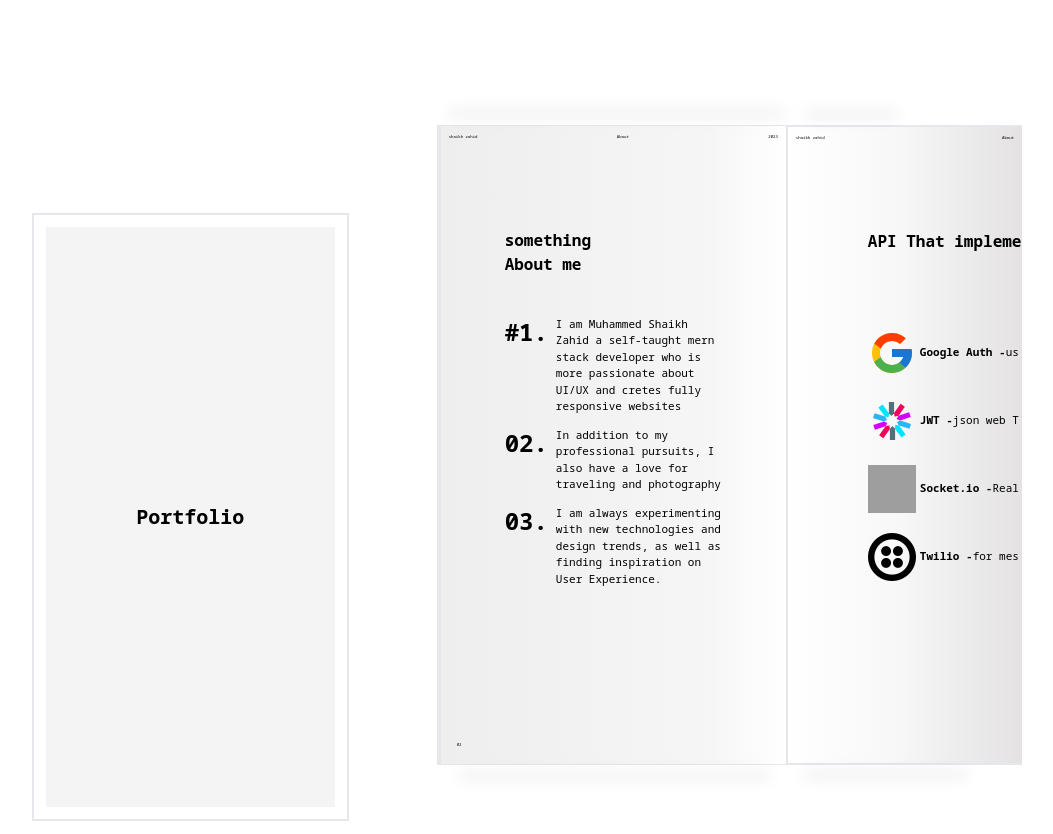
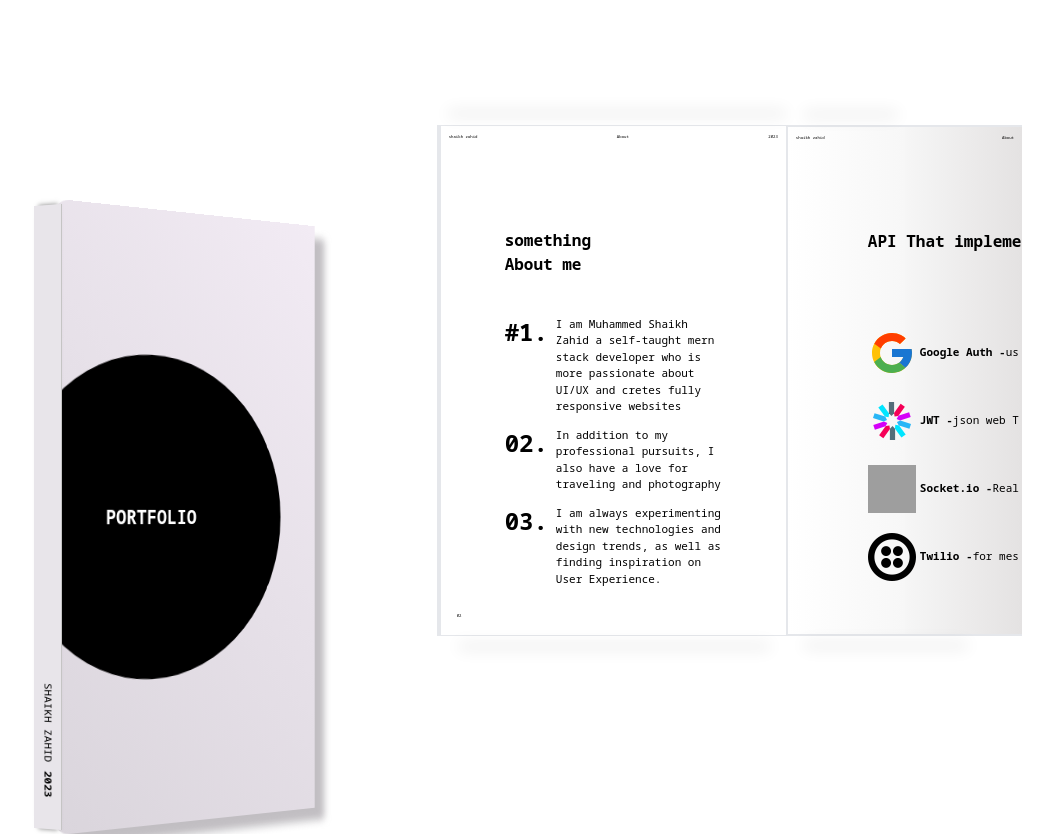
Before and after one commit to MUHAMMED-SHAIKH-ZAHID/depository, a React (Create React App) app: page / in a window 1280 px wide. Shown: the part 820-1654 px from the top of the page, without its empty margins (117-1170 px from the left). Built offline with nearby package versions, Linux system fonts and the light colour scheme; grey boxes are pictures that could not be loaded; a web font is replaced by a local one.

Commit message:
first upload

```diff
--- a/src/Components/about/About.jsx
+++ b/src/Components/about/About.jsx
@@ -4,7 +4,7 @@ import google from '../../Images/About/Google.svg'
 import jwt from '../../Images/About/jwt.svg'
 import socketio from '../../Images/About/socketio.svg'
 import twilio from '../../Images/About/twilio.png'
-import shaikhimg from '../../Images/shaikh.png'
+import bookbackground from '../../Images/bookbackground.jpg'
 
 const About = () => {
     const API = [
@@ -23,27 +23,43 @@ const About = () => {
 
   return (
     <div className='md:h-screen' id='about'>
-      <div className="grid md:grid-cols-[1fr,2fr]">
-      <div className="grid grid-rows-[2fr,8fr] md:h-screen ">
-        <div className=""></div>
-        <div className="p-2 flex mb-4">
+      <div className="grid md:grid-cols-[1fr,2fr] grid-rows-[1px,1fr]">
+      <div className="grid md:grid-rows-[2fr,8fr] grid-rows-[1px,1fr] md:h-screen">
+        <div className="relative pt-10 uppercase">
 
-        <div className="p-3 border-2 container  ">
-          <div className="bg-zinc-100 h-full grid  front  ">
-          <div className="flex justify-around items-center">
-            <div className="font-semibold text-xl" draggable="true">Portfolio</div>
+        </div>
+        <div className="p-2 md:flex mb-4 relative bookWrap hidden ">
+
+
+
+
+          <div className=" h-full grid w-full mx-5 md:mx-0   overflow-hidden  page  ">
+          <div className="flex justify-around items-center relative " >
+              <div className="absolute aspect-auto h-80 w-80 rounded-full left-[-3rem] bg-black flex justify-center align-middle ">
+              <div className="font-semibold text-white text-xl m-auto portfolio uppercase" draggable="true">
+                portfolio
+                </div>
+
+              </div>
+
           </div>
 
-          </div>
+        </div>
+        <div className="left absolute  h-full  md:w-[2rem] w-[2.9rem] bg-[rgba(232,229,234)]  grid border-r border-[#bfbebe] ">
+        <div className="vertical flex justify-end items-center small">
+
+          <div className="pb-2">SHAIKH ZAHID </div>
+          <div className="pb-8 font-bold "> 2023</div>
+
+</div>
+
         </div>
         </div>
 
       </div>
       <div className="second-col  " >
        <div className=" md:h-full w-full md:py-20 py-5 pl-5 md:pl-20">
-        <div className="grid sm:grid-cols-[3fr,2fr] grid-cols-[6fr,8rem] w-full   h-full
-        ">
-
+        <div className="grid sm:grid-cols-[3fr,2fr] grid-cols-[6fr,8rem] w-full h-full">
             <div className="flex  border-r-2 relative firstpage border border-s-4  ">
             <div className="absolute bottom-[.3rem] w-[90%]   block right-[1rem] custom-shadow"></div>
             <div className="absolute top-[-2rem] w-[98%]   block right-0 custom-shadow"></div>
@@ -90,7 +106,7 @@ const About = () => {
               {API.map((item)=>(
                 <>
                 <div className="md:pl-20 pl-7 md:pt-5 pt-4 flex small  items-center  ">
-                    <img src={item.src} className='md:w-12 md:h-12 w-5 h-5 md:mr-1 mr-2 hover:zoom' alt="" />
+                    <img src={item.src} className='md:w-12 md:h-12 w-5 h-5 md:mr-1 mr-2 hover:minizoom' alt="" />
                     <span className='md:font-bold font-semibold md:small smaller'>{item.title} </span> <span className='sevenpx md:small'>{item.description}</span>
                     <div className=""></div>
 
--- a/src/Components/about/about.css
+++ b/src/Components/about/about.css
@@ -2,6 +2,7 @@
   .custom-shadow {
     height: 3px;
     box-shadow: 0 18px 16px 0 rgba(0,0,0,0.2);  }
+ */
 
  .firstpage{
     background-image: linear-gradient(to right, #eeeeee 0%, #f6f6f6 80%, #f7f7f7 80%, #ffffff 100%);
@@ -11,3 +12,84 @@
     background-image: linear-gradient(to left, #e4e2e2 0%, #f6f6f6 50%, #f7f7f7 50%, #ffffff 100%);
 
 }
+.front{
+  background-image: url('../../Images/bookbackground.jpg');
+  background-size: cover;
+  background-repeat: no-repeat;
+  opacity: 0.9;
+  height: 100%;
+  width: 100%;
+}
+.bookWrap{
+  perspective: 2000px;
+}
+.page{
+  position: relative;
+  background: linear-gradient(45deg,  #DAD5DC 0%, #f2ebf4 100%);
+  border-radius: 1rem 0rem 0rem 1rem;
+  -webkit-box-shadow: 13px 13px 8px 0px rgba(151, 146, 153,0.6);
+-moz-box-shadow: 13px 13px 8px 0px rgba(151, 146, 153,0.6);
+box-shadow: 13px 13px 8px 0px rgba(151, 146, 153,0.6);
+-webkit-transform: rotate3d(0,1,0,35deg);
+-moz-transform: rotate3d(0,1,0,35deg);
+transform: rotate3d(0,1,0,35deg);
+}
+
+.page:hover{
+
+}
+
+.page:hover .portfolio{
+  animation:cover 2s linear infinite;
+}
+
+@keyframes cover {
+  20% { color:lime }
+  40% { color:dodgerblue }
+  60% { color:gold }
+  80% { color:cyan }
+}
+.left{
+  top: 0;
+  box-shadow: 0px 5px 5px -5px rgba(0, 0, 0, 0.5),
+            0px -5px 5px -5px rgba(0, 0, 0, 0.5);
+
+  -webkit-transform: rotate3d(0,1,0,-25deg);
+  -moz-transform: rotate3d(0,1,0,-25deg);
+  transform: rotate3d(0,1,0,-25deg);
+}
+
+.page:hover .left{
+  display: block;
+}
+
+
+.cover {
+ background: linear-gradient(45deg,  #DAD5DC 0%, #f2ebf4 100%);
+}
+
+.writing-vertical {
+  writing-mode: vertical-rl;
+  text-orientation: mixed;
+  white-space: nowrap;
+  overflow: hidden;
+  height: 2rem; /* Adjust the height as needed */
+  display: inline-block;
+}
+
+@keyframes marqueeAnimation {
+  0% {
+    transform: translateX(100%);
+  }
+  100% {
+    transform: translateX(-100%);
+  }
+}
+
+.vertical {
+  writing-mode: vertical-rl;
+  text-orientation: mixed;
+  white-space: nowrap;
+  overflow: hidden;
+  position: relative;
+}
--- a/src/Components/firstsheet/Index1.jsx
+++ b/src/Components/firstsheet/Index1.jsx
@@ -12,7 +12,7 @@ const Index1 = () => {
          <div className="text-black grid   md:h-screen md:mb-5  mb-10">
           <div className=" grid gap-y-6  gap-1.5">
 
-            <div className="grid lg:grid-cols-[116px_1fr_1fr] grid-cols-[5px_1fr]  gap-x-2 pt-[5.5rem] items-center">
+            <div className="grid lg:grid-cols-[116px_1fr_1fr] grid-cols-[5px_1fr]  gap-x-2 pt-[2.5rem] items-center">
              <div className="">
                <Social />
               </div>
--- a/src/Components/lastsheet/Footer.jsx
+++ b/src/Components/lastsheet/Footer.jsx
@@ -7,8 +7,8 @@ import {BsWhatsapp} from 'react-icons/bs'
 
 const Footer = () => {
   return (
-    <div className='bg-[#F9F9F9] rounded-t-xl' id='contact'>
-        <div className="pt-5">SHaikh Zahid</div>
+    <div className='bg-[#F9F9F9] rounded-t-xl px-1' id='contact'>
+        <div className="pt-5">shaikh zahid</div>
         <div className="grid md:grid-cols-[1fr,1fr] pt-10  h-[20rem] mb-10 md:mb-0">
           <div className="self-end">
             <div className=" flex">
--- a/src/Components/secondsheet/SecondIndex.jsx
+++ b/src/Components/secondsheet/SecondIndex.jsx
@@ -37,7 +37,7 @@ const SecondIndex = () => {
 
   return (
 
-        <div  className=" md:h-screen ">
+        <div  className=" md:h-screen mt-10">
 
           <div className="grid lg:grid-cols-[1fr] gird-cols-1 pt-5  justify-center ">
 
--- a/src/Components/secondsheet/Socialmedia.jsx
+++ b/src/Components/secondsheet/Socialmedia.jsx
@@ -81,7 +81,7 @@ const Socialmedia = () => {
           </div>
         </div>
 
-        <div className="grid md:hidden pt-3">
+        <div className="grid md:hidden pt-4">
           <div className="px-4">
             <div className="standard">
               Social Media website is an online platform enabling individuls and
@@ -122,9 +122,7 @@ const Socialmedia = () => {
                   </div>
                   <div className="infodetails">
                     <div className="standard">
-                    social media website fully responsive and  a focus on simplicity for black
-                      dress and clean design , this store priortize user
-                      experience{" "}
+                    Social Media website is an online platform enabling individuls to connect, share, and interact through people
                     </div>
                   </div>
 
--- a/src/index.css
+++ b/src/index.css
@@ -5,6 +5,11 @@
 @import url('https://fonts.googleapis.com/css2?family=Poppins:ital,wght@0,200;0,300;0,400;0,500;0,600;0,700;1,200;1,300;1,400;1,500;1,600;1,700&display=swap');
 
 @layer utilities{
+  .minizoom{
+    transform: scale(1.3);
+    transition: transform 0.3s ease;
+
+  }
   .zoom{
     transform: scale(2);
     transition: transform 0.3s ease;
```
Also changed, not shown: 1 other file (tests, documents, lock files or other folders).
